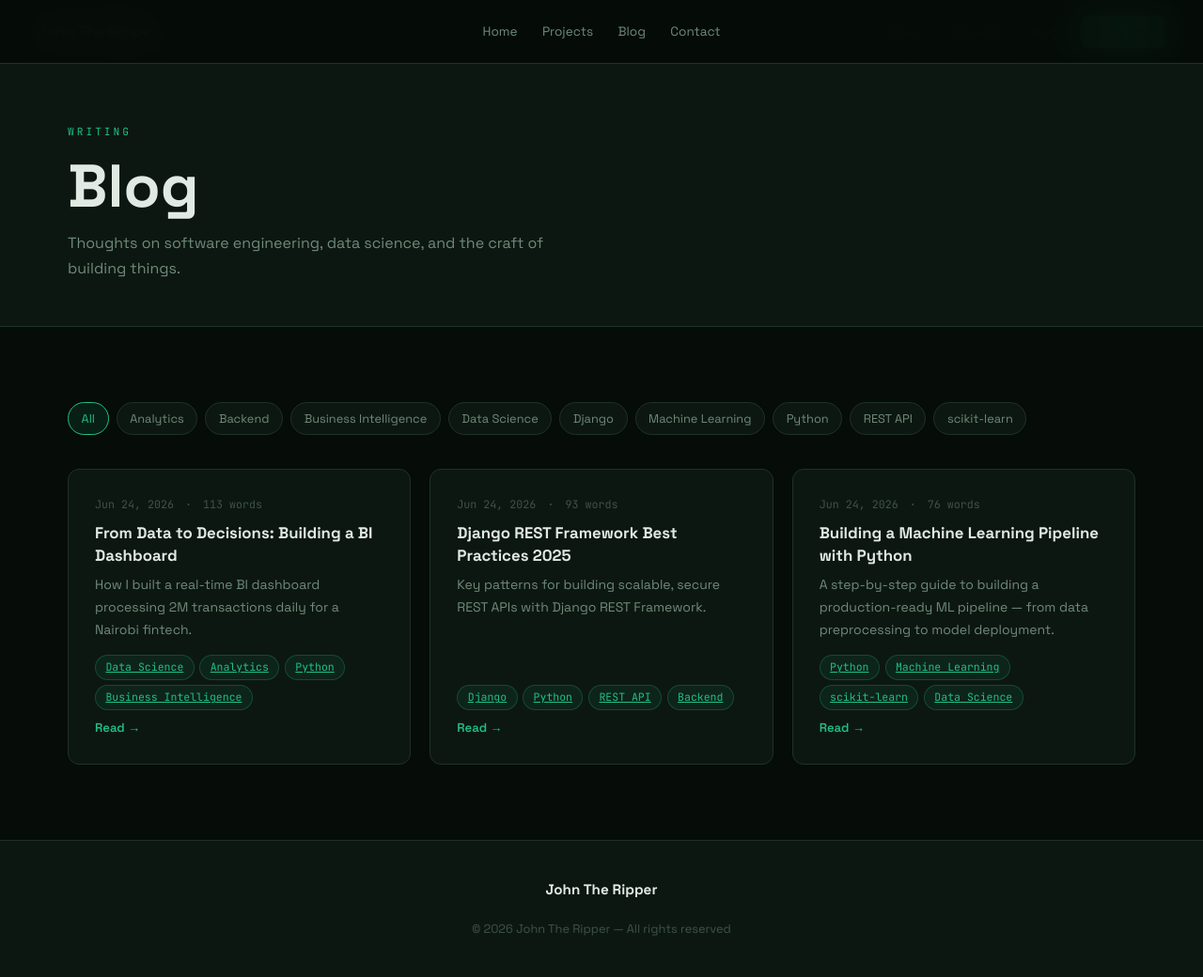
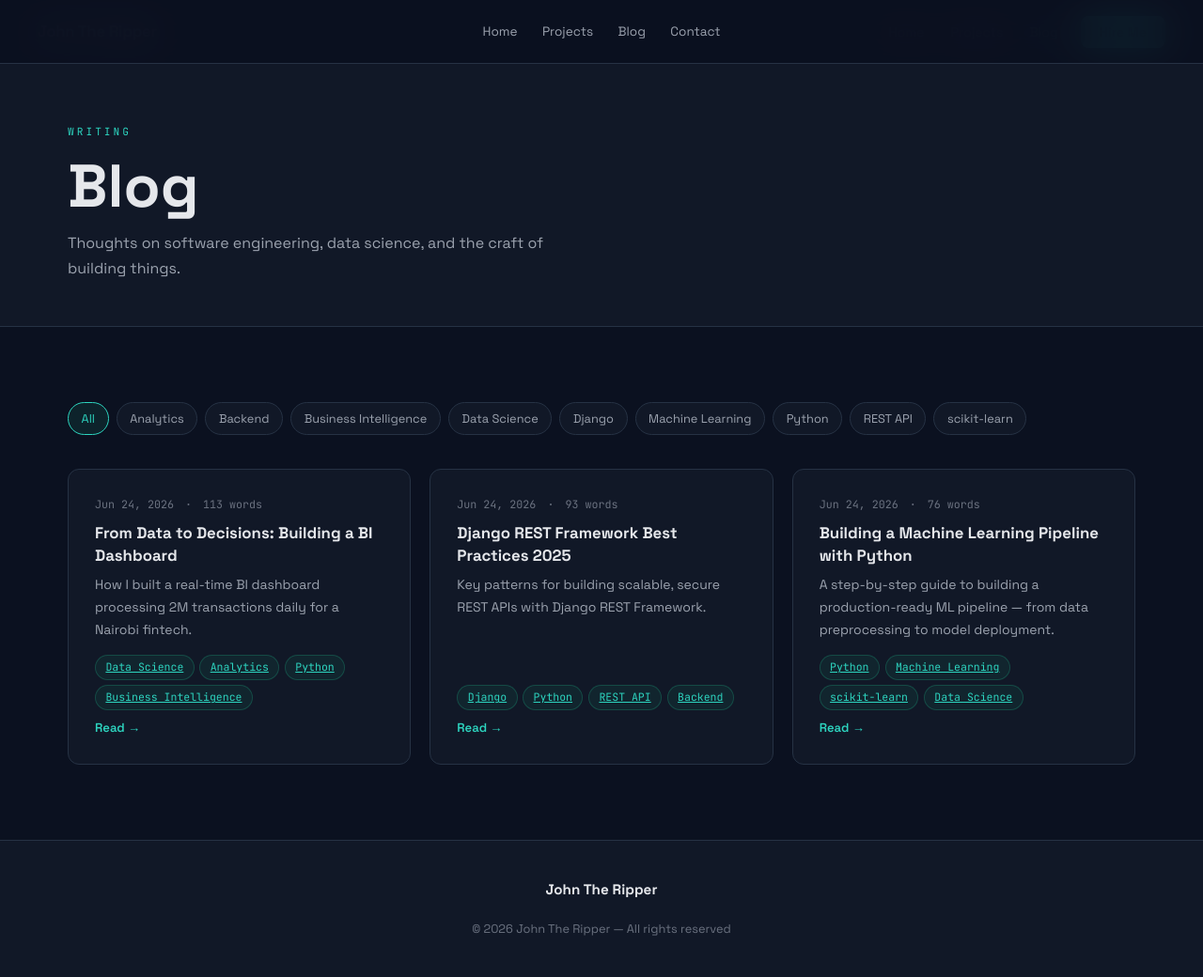
Before and after one commit to ripperpadre-debug/devportfolio, a Django app: page /blog/ in a window 1280 px wide. Shown: the whole page at 94% size. Run offline with Django 5.2, Linux system fonts and the light colour scheme; data comes from the database, SQL or seed files in the repository.

Commit message:
Refine portfolio color palette

```diff
--- a/core/templates/core/base.html
+++ b/core/templates/core/base.html
@@ -12,16 +12,16 @@
     *, *::before, *::after { box-sizing: border-box; margin: 0; padding: 0; }
 
     :root {
-      --bg: #060C08;
-      --surface: #0D1711;
-      --surface2: #131F18;
-      --border: #1E3227;
-      --accent: #1FBF8A;
-      --accent2: #8B1A2E;
-      --accent3: #17A86E;
-      --text: #E0EAE3;
-      --text-muted: #6E8B7A;
-      --text-dim: #3D5447;
+      --bg: #0B1120;
+      --surface: #111827;
+      --surface2: #1F2937;
+      --border: #263244;
+      --accent: #2DD4BF;
+      --accent2: #3B82F6;
+      --accent3: #14B8A6;
+      --text: #E5E7EB;
+      --text-muted: #9CA3AF;
+      --text-dim: #6B7280;
       --font-display: 'Space Grotesk', sans-serif;
       --font-mono: 'JetBrains Mono', monospace;
       --radius: 12px;
@@ -46,7 +46,7 @@
       display: flex; align-items: center; justify-content: space-between;
       padding: 0 clamp(1rem, 4vw, 2.5rem);
       height: var(--nav-h);
-      background: rgba(6, 12, 8, 0.92);
+      background: rgba(11, 17, 32, 0.92);
       backdrop-filter: blur(20px);
       -webkit-backdrop-filter: blur(20px);
       border-bottom: 1px solid var(--border);
```
